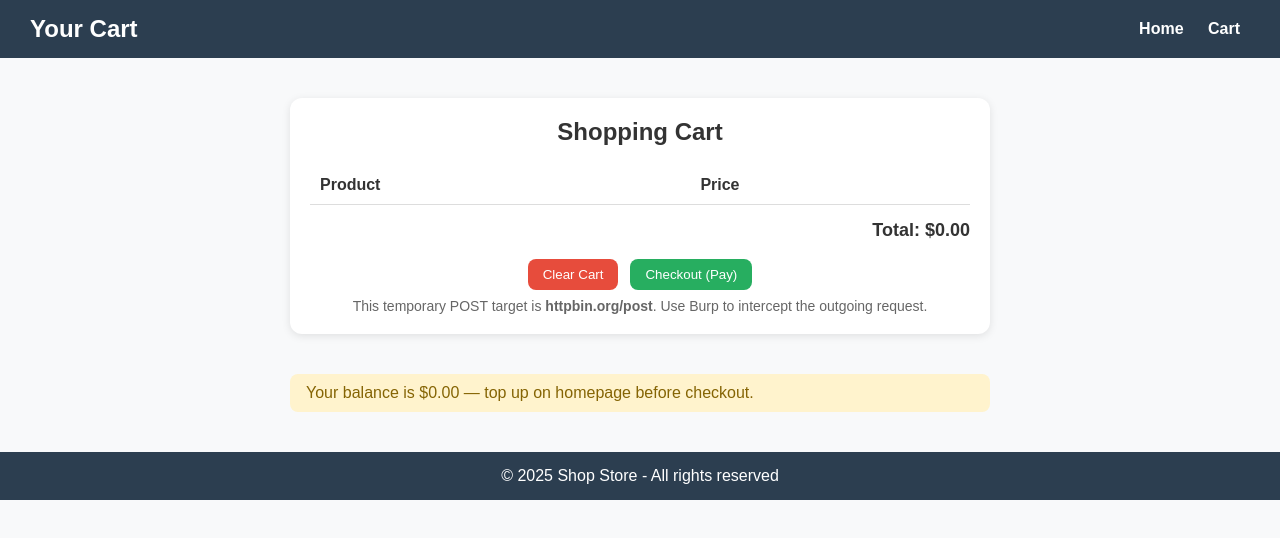
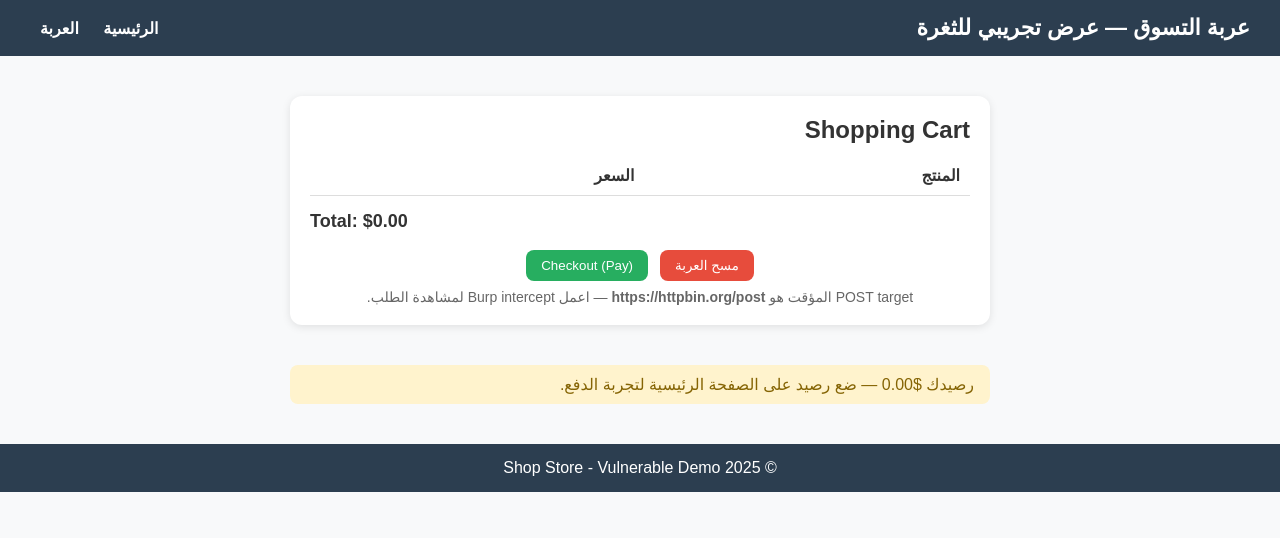
Before and after one commit to tayseer2005/web-sec1, a plain HTML site: page index.html in a window 1280 px wide. Drawn offline with Linux system fonts and the light colour scheme.

Commit message:
Update index.html

```diff
--- a/index.html
+++ b/index.html
@@ -1,105 +1,34 @@
 <!DOCTYPE html>
-<html lang="en">
+<html lang="ar">
 <head>
   <meta charset="UTF-8">
   <meta name="viewport" content="width=device-width, initial-scale=1.0">
-  <title>Your Cart</title>
+  <title>Your Cart (Vulnerable Demo)</title>
   <style>
     * { margin: 0; padding: 0; box-sizing: border-box; font-family: "Poppins", sans-serif; }
-    body { background: #f8f9fa; color: #333; }
-
-    header {
-      background-color: #2c3e50;
-      color: white;
-      padding: 15px 30px;
-      display: flex;
-      justify-content: space-between;
-      align-items: center;
-    }
-
-    header h1 { font-size: 24px; }
+    body { background: #f8f9fa; color: #333; direction: rtl; }
+    header { background-color: #2c3e50; color: white; padding: 15px 30px; display: flex; justify-content: space-between; align-items: center; }
+    header h1 { font-size: 22px; }
     nav a { color: white; text-decoration: none; margin: 0 10px; font-weight: bold; }
-    nav a:hover { text-decoration: underline; }
-
-    .cart {
-      max-width: 700px;
-      margin: 40px auto;
-      background: white;
-      border-radius: 12px;
-      padding: 20px;
-      box-shadow: 0 2px 8px rgba(0,0,0,0.1);
-    }
-
-    h2 { margin-bottom: 20px; text-align: center; }
-
-    table {
-      width: 100%;
-      border-collapse: collapse;
-    }
-
-    th, td {
-      padding: 10px;
-      border-bottom: 1px solid #ddd;
-      text-align: left;
-    }
-
-    .total {
-      text-align: right;
-      font-size: 18px;
-      font-weight: bold;
-      margin-top: 15px;
-    }
-
-    .controls {
-      display:flex;
-      justify-content:center;
-      gap:12px;
-      margin-top:18px;
-    }
-
-    .btn {
-      background: #e74c3c;
-      color: white;
-      border: none;
-      padding: 8px 15px;
-      border-radius: 8px;
-      cursor: pointer;
-    }
-
+    .cart { max-width: 700px; margin: 40px auto; background: white; border-radius: 12px; padding: 20px; box-shadow: 0 2px 8px rgba(0,0,0,0.1); }
+    table { width: 100%; border-collapse: collapse; margin-top: 12px; }
+    th, td { padding: 10px; border-bottom: 1px solid #ddd; text-align: right; }
+    .total { text-align: left; font-size: 18px; font-weight: bold; margin-top: 15px; }
+    .controls { display:flex; justify-content:center; gap:12px; margin-top:18px; }
+    .btn { background: #e74c3c; color: white; border: none; padding: 8px 15px; border-radius: 8px; cursor: pointer; }
     .btn:hover { background: #c0392b; }
-
-    .btn-green {
-      background: #27ae60;
-    }
-    .btn-green:hover { background: #219150; }
-
-    .info {
-      max-width:700px;
-      margin: 12px auto;
-      padding:10px 16px;
-      background:#fff3cd;
-      color:#856404;
-      border-radius:8px;
-      display:none;
-    }
-
-    footer {
-      background-color: #2c3e50;
-      color: white;
-      text-align: center;
-      padding: 15px;
-      margin-top: 40px;
-    }
-
+    .btn-green { background: #27ae60; }
+    .info { max-width:700px; margin: 12px auto; padding:10px 16px; background:#fff3cd; color:#856404; border-radius:8px; display:none; }
+    footer { background-color: #2c3e50; color: white; text-align: center; padding: 15px; margin-top: 40px; }
     .small { font-size: 14px; color:#666; margin-top:8px; text-align:center; }
   </style>
 </head>
 <body>
   <header>
-    <h1>Your Cart</h1>
+    <h1>عربة التسوق — عرض تجريبي للثغرة</h1>
     <nav>
-      <a href="index.html">Home</a>
-      <a href="cart.html">Cart</a>
+      <a href="index.html">الرئيسية</a>
+      <a href="cart.html">العربة</a>
     </nav>
   </header>
 
@@ -107,32 +36,31 @@
     <h2>Shopping Cart</h2>
     <table id="cart-table">
       <tr>
-        <th>Product</th>
-        <th>Price</th>
+        <th>المنتج</th>
+        <th>السعر</th>
       </tr>
     </table>
     <p class="total" id="total"></p>
 
     <div class="controls">
-      <button class="btn" id="clearBtn">Clear Cart</button>
+      <button class="btn" id="clearBtn">مسح العربة</button>
       <button class="btn btn-green" id="checkoutBtn">Checkout (Pay)</button>
     </div>
 
-    <p class="small">This temporary POST target is <strong>httpbin.org/post</strong>. Use Burp to intercept the outgoing request.</p>
+    <p class="small">POST target المؤقت هو <strong>https://httpbin.org/post</strong> — اعمل Burp intercept لمشاهدة الطلب.</p>
   </div>
 
   <div class="info" id="infoBox"></div>
 
   <footer>
-    <p>© 2025 Shop Store - All rights reserved</p>
+    <p>© 2025 Shop Store - Vulnerable Demo</p>
   </footer>
 
   <script>
-    // Keys must match what index.html used for balance and cart
+    // Keys same as your original
     const CART_KEY = 'cart';
     const BALANCE_KEY = 'shop_balance_v1';
-    // TEMPORARY POST TARGET that accepts POSTs and echoes them back
-    const POST_URL = 'https://httpbin.org/post';
+    const POST_URL = 'https://httpbin.org/post'; // يمكنك تغييره إلى سيرفرك أو proxy الخاص بك
 
     function showInfo(msg, ok=true){
       const box = document.getElementById('infoBox');
@@ -140,19 +68,18 @@
       box.style.background = ok ? '#d4edda' : '#fff3cd';
       box.style.color = ok ? '#155724' : '#856404';
       box.textContent = msg;
-      setTimeout(()=>{ box.style.display = 'none'; }, 6000);
+      setTimeout(()=>{ box.style.display = 'none'; }, 7000);
     }
 
     function loadCart(){ return JSON.parse(localStorage.getItem(CART_KEY) || '[]'); }
     function saveCart(c){ localStorage.setItem(CART_KEY, JSON.stringify(c)); }
-
     function loadBalance(){ return Number(localStorage.getItem(BALANCE_KEY) || 0); }
     function saveBalance(v){ localStorage.setItem(BALANCE_KEY, Number(v)); }
 
-    // Render cart and total
     const table = document.getElementById('cart-table');
+    function escapeHtml(s){ return String(s).replaceAll('&','&amp;').replaceAll('<','&lt;').replaceAll('>','&gt;'); }
+
     function renderCart(){
-      // remove existing rows except header
       table.querySelectorAll('tr.item-row').forEach(r => r.remove());
       const cart = loadCart();
       let total = 0;
@@ -167,16 +94,14 @@
       return total;
     }
 
-    function escapeHtml(s){ return String(s).replaceAll('&','&amp;').replaceAll('<','&lt;').replaceAll('>','&gt;'); }
-
-    // Clear cart
     document.getElementById('clearBtn').addEventListener('click', () => {
       localStorage.removeItem(CART_KEY);
       showInfo('Cart cleared.', true);
       renderCart();
     });
 
-    // Checkout: verify balance, deduct, then send POST via hidden form (so Burp captures it)
+    // IMPORTANT: في هذه النسخة سنرسل الـ POST حتى لو الرصيد غير كافٍ
+    // هذا لعرض ثغرة الثقة الزائدة في الفحص على جهة العميل فقط.
     document.getElementById('checkoutBtn').addEventListener('click', () => {
       const cart = loadCart();
       if (!cart.length) { showInfo('Cart is empty.', false); return; }
@@ -184,28 +109,31 @@
       const total = cart.reduce((s,it) => s + Number(it.price || 0), 0);
       const balance = loadBalance();
 
+      // نعرض تحذير لو الرصيد غير كافٍ - لكن نُكمل الإرسال على أي حال (لعمل الـ LAB)
       if (balance < total) {
-        showInfo(`Insufficient balance. Your balance: $${balance.toFixed(2)} — Cart total: $${total.toFixed(2)}`, false);
-        return;
+        showInfo(`تحذير: رصيدك $${balance.toFixed(2)} غير كافٍ لمجموع العربة $${total.toFixed(2)} — سيتم إرسال طلب الدفع للعرض فقط.`, false);
+      } else {
+        showInfo(`سيتم إرسال طلب الدفع. رصيدك: $${balance.toFixed(2)} — إجمالي: $${total.toFixed(2)}`, true);
       }
 
-      // deduct locally
-      const remaining = (balance - total);
+      // نقص الرصيد محلياً (client-side) إن وُجد — لإظهار أن كل شيء يحدث على المتصفح فقط
+      const remaining = Math.max(0, balance - total);
       saveBalance(remaining);
 
-      // prepare payload
       const payload = {
         items: cart,
         total: total,
-        remainingBalance: remaining
+        remainingBalance: remaining,
+        // نضيف حقل يوضح أنّ هذا الطلب مرّرَ من جهة العميل (vulnerable demo)
+        clientOnlyCheck: true,
+        timestamp: new Date().toISOString()
       };
 
+      // بناء نموذج مخفي وإرساله ليظهر في Burp
       try {
-        // Build a hidden form and POST (this will be intercepted by Burp)
         const form = document.createElement('form');
         form.method = 'POST';
         form.action = POST_URL;
-        // Open in new tab so current page remains (and we can clear cart)
         form.target = '_blank';
 
         const input = document.createElement('input');
@@ -214,26 +142,34 @@
         input.value = JSON.stringify(payload);
         form.appendChild(input);
 
+        // نضيف حقل يوضح إن التحقق لم يتم على الخادم (لغرض التوضيح فقط)
+        const infoInput = document.createElement('input');
+        infoInput.type = 'hidden';
+        infoInput.name = 'note';
+        infoInput.value = 'This request demonstrates excessive trust in client-side controls.';
+        form.appendChild(infoInput);
+
         document.body.appendChild(form);
         form.submit();
 
-        // consider it sent: clear cart locally and update UI
+        // نعتبر الطلب أُرسل: نمسح العربة محلياً
         localStorage.removeItem(CART_KEY);
         renderCart();
-        showInfo(`Payment request sent (form POST). $${total.toFixed(2)} deducted. Remaining balance: $${remaining.toFixed(2)}`, true);
+        // عرض رسالة قصيرة توضح أنه أُرسل
+        showInfo(`Payment request (vulnerable demo) sent. $${total.toFixed(2)} attempted. Remaining (client): $${remaining.toFixed(2)}`, true);
       } catch (err) {
         showInfo(`Failed to send POST via form. Error: ${err}`, false);
       }
     });
 
-    // init render + display balance warning
+    // init
     function init(){
       renderCart();
       const b = loadBalance();
       if (isNaN(b) || b <= 0) {
-        showInfo('Your balance is $0.00 — top up on homepage before checkout.', false);
+        showInfo('رصيدك $0.00 — ضع رصيد على الصفحة الرئيسية لتجربة الدفع.', false);
       } else {
-        showInfo(`Your balance: $${b.toFixed(2)}`, true);
+        showInfo(`رصيدك: $${b.toFixed(2)}`, true);
       }
     }
 
```
